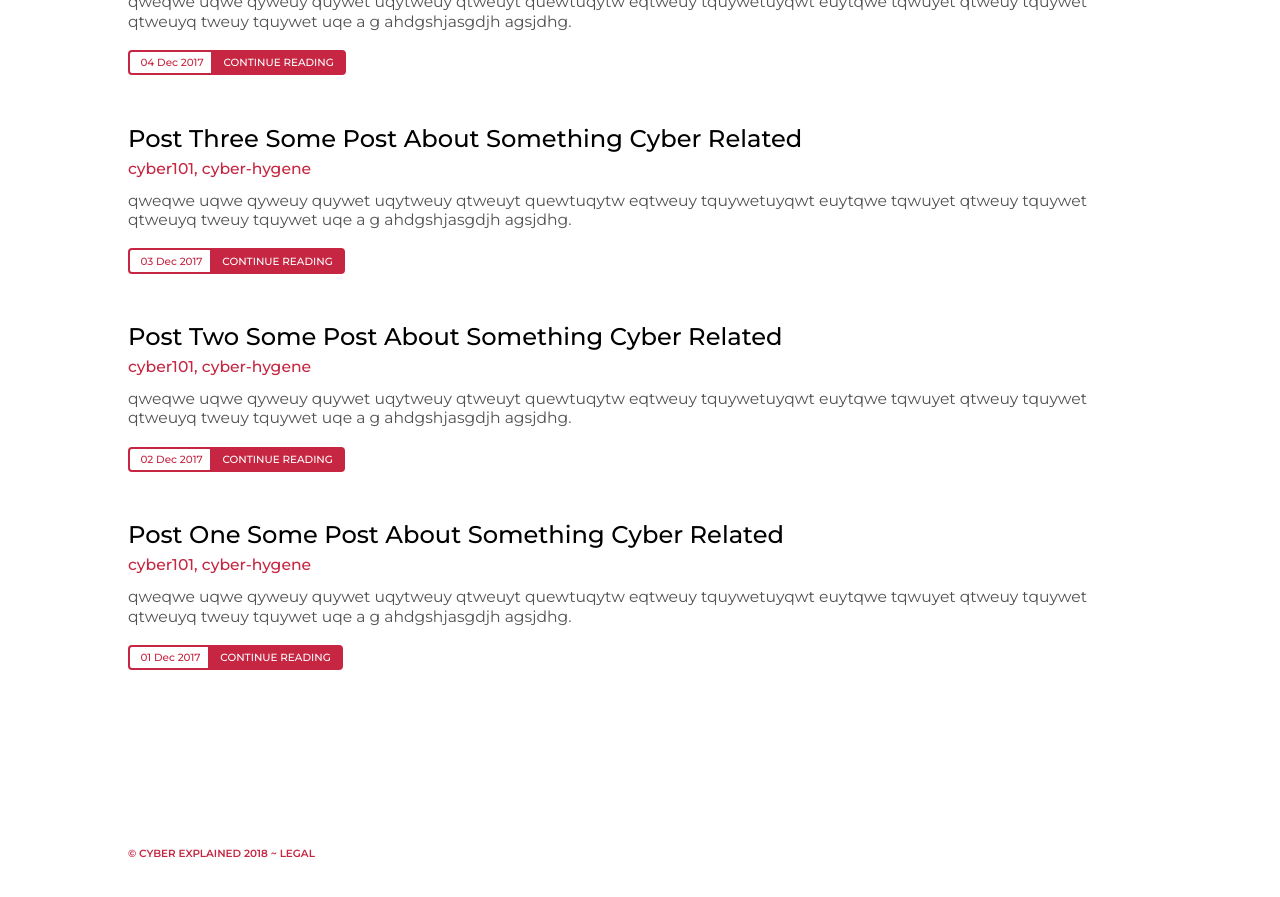
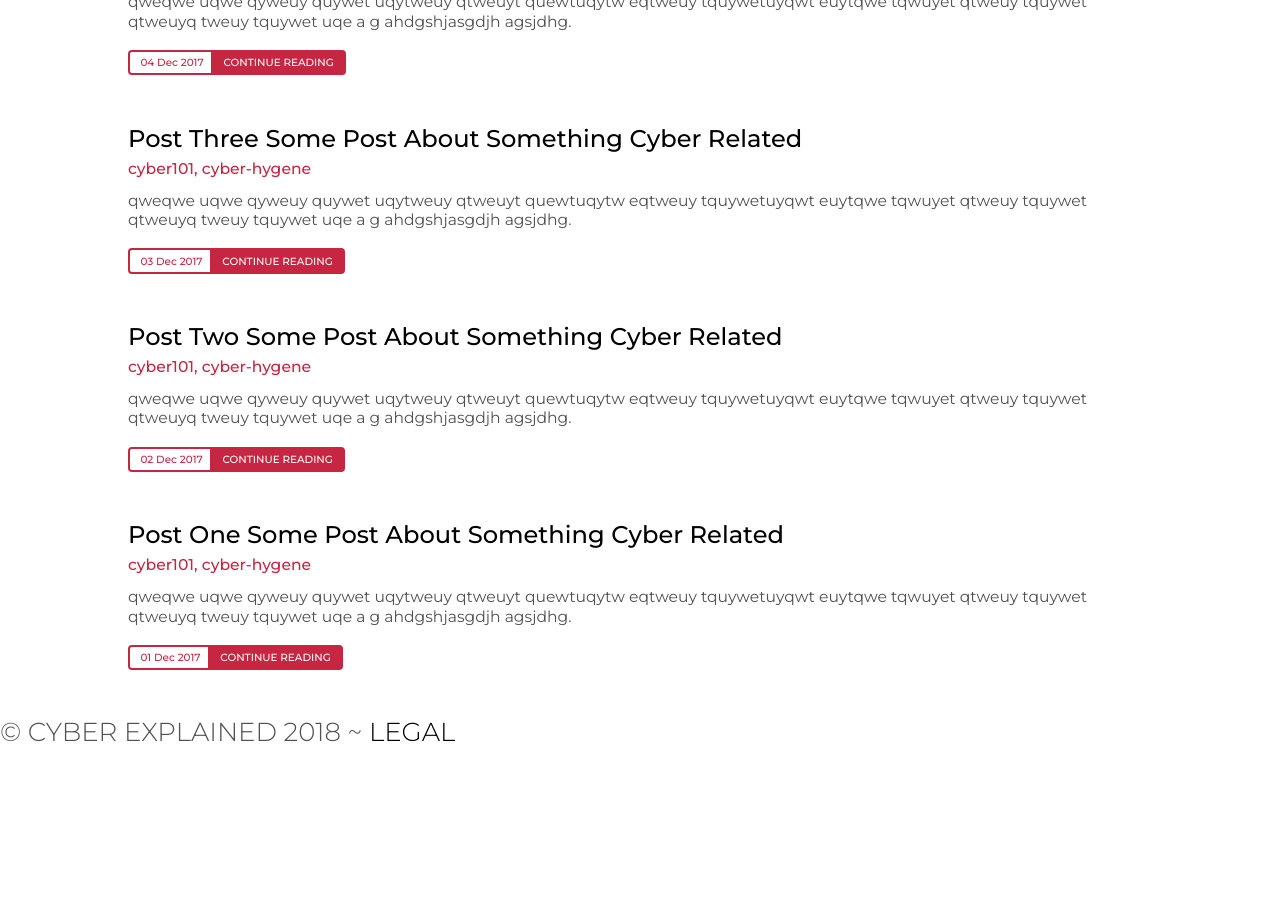
Before and after one commit to cyberexplained/cyberexplained.github.io, a Jekyll site: the page built from index.html, in a window 1280 px wide and 900 px high, scrolled down 1363 px. Shown: the top 897 px of the window. Built offline with Jekyll 4.4.1, drawn with Linux system fonts in a browser that asks for light colours; nearby versions of some CDN libraries; the list of posts is cut into pages by our own code; after the commit the page ends 2111 px from its top, so only the background shows below that.

Commit message:
Theme updates.

```diff
--- a/_layouts/default.html
+++ b/_layouts/default.html
@@ -17,8 +17,8 @@
     </div>
 
     <!-- Footer -->
-    <div class="footer-container">
-      <footer class="footer">
+    <div> <!-- class="footer-container"> -->
+      <!-- <footer class="footer"> -->
         <span class="copyright">&copy; CYBER EXPLAINED 2018 ~ <a href="#" class="legal">LEGAL</a></span>
         <!-- <div class="left-panel">
           <div class="copyright">
@@ -36,7 +36,7 @@
           </ul>
         </div>
         <br style="clear: both;" /> -->
-      </footer>
+      <!-- </footer> -->
     </div>
 
 
```
